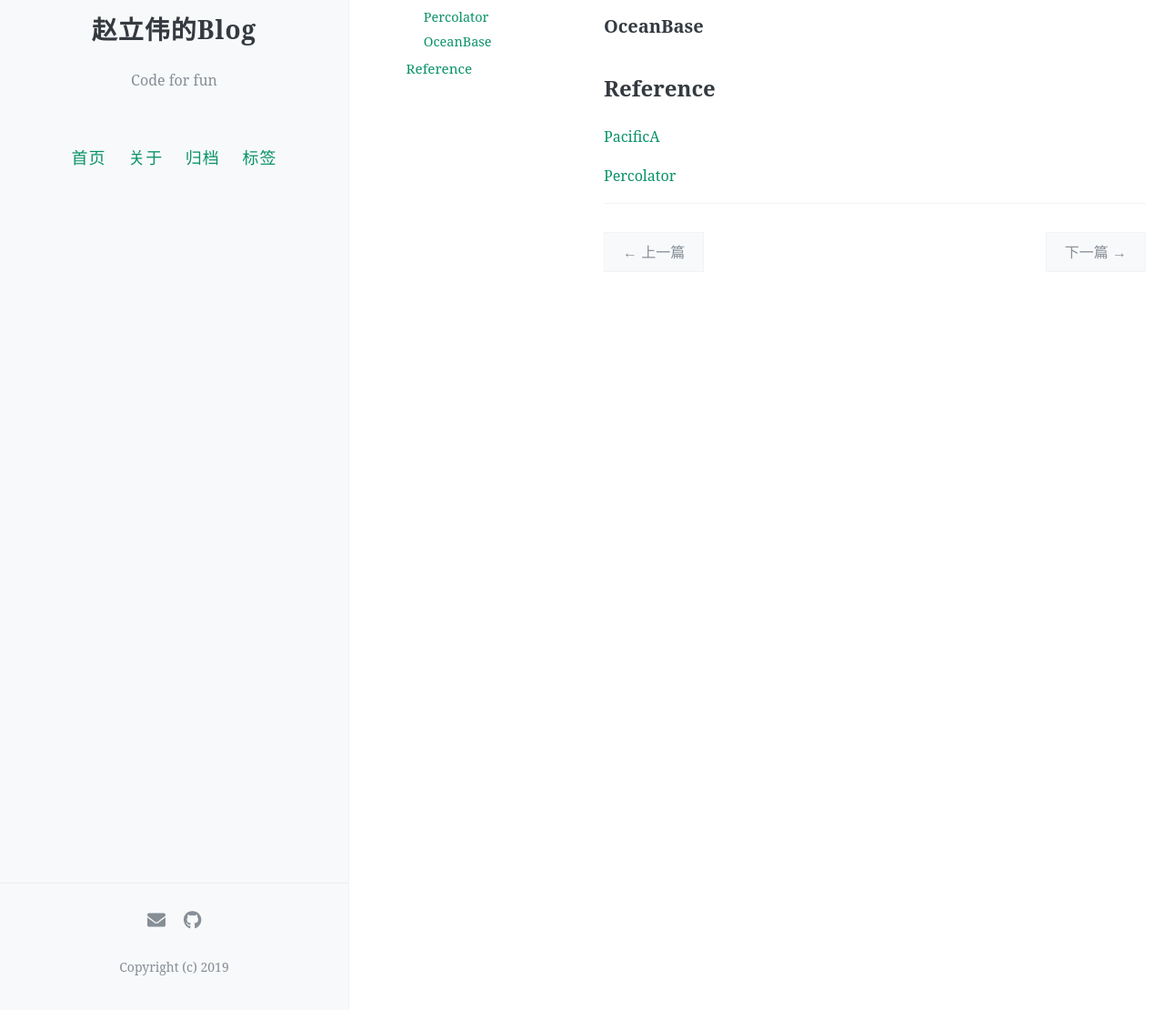
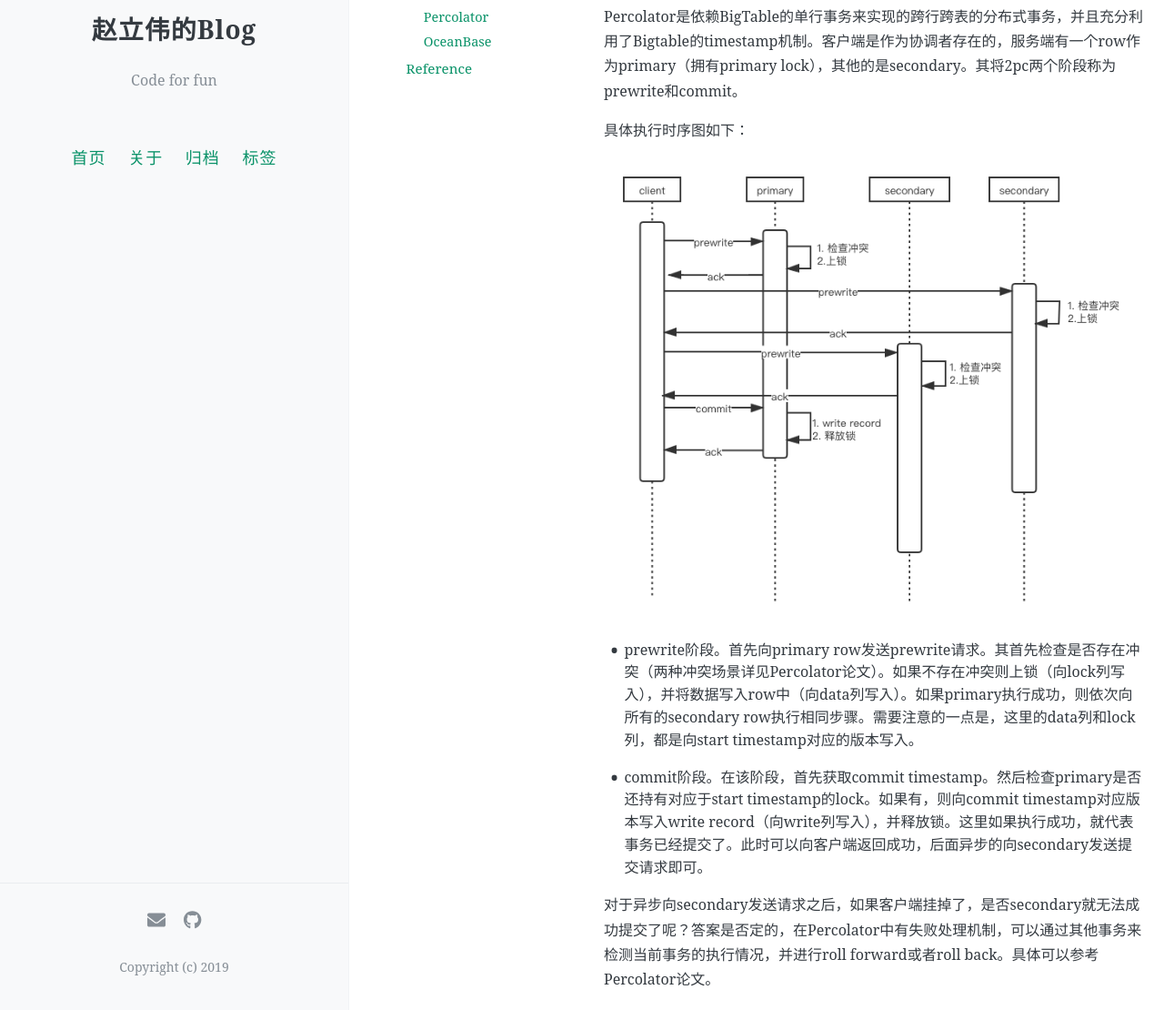
Before and after one commit to levy5307/blog, a Jekyll site: the page built from _posts/2021-07-11-2pc.md, in a window 1280 px wide and 1400 px high, scrolled down 4195 px. Shown: the part 290-1400 px from the top of the window at 91% size. Built offline with Jekyll 4.4.1, drawn with Linux system fonts in a browser that asks for light colours; comment, search, counter and statistics services are not loaded; before the commit the page ends 4825 px from its top, so only the background shows below that; some of the changed text lies outside the part shown.

Commit message:
update 2pc

```diff
--- a/_posts/2021-07-11-2pc.md
+++ b/_posts/2021-07-11-2pc.md
@@ -70,7 +70,7 @@ toc: true
 
 - 阻塞式协议。具体参见上一节
 
-- 效率低。用户感知到的提交延时是2次协调者写日志、2次参与者写日志以及2次rpc往返耗时
+- 效率低。用户感知到的***提交延时是2次协调者写日志、2次参与者写日志以及2次rpc往返耗时***
 
 ## 业内的优化实现
 
@@ -100,6 +100,20 @@ toc: true
 
 ### Percolator
 
+Percolator是依赖BigTable的单行事务来实现的跨行跨表的分布式事务，并且充分利用了Bigtable的timestamp机制。客户端是作为协调者存在的，服务端有一个row作为primary（拥有primary lock），其他的是secondary。其将2pc两个阶段称为prewrite和commit。
+
+具体执行时序图如下：
+
+![](../images/2pc-in-Percolator.png)
+
+- prewrite阶段。首先向primary row发送prewrite请求。其首先检查是否存在冲突（两种冲突场景详见Percolator论文）。如果不存在冲突则上锁（向lock列写入），并将数据写入row中（向data列写入）。如果primary执行成功，则依次向所有的secondary row执行相同步骤。需要注意的一点是，这里的data列和lock列，都是向start timestamp对应的版本写入。
+
+- commit阶段。在该阶段，首先获取commit timestamp。然后检查primary是否还持有对应于start timestamp的lock。如果有，则向commit timestamp对应版本写入write record（向write列写入），并释放锁。这里如果执行成功，就代表事务已经提交了。此时可以向客户端返回成功，后面异步的向secondary发送提交请求即可。
+
+对于异步向secondary发送请求之后，如果客户端挂掉了，是否secondary就无法成功提交了呢？答案是否定的，在Percolator中有失败处理机制，可以通过其他事务来检测当前事务的执行情况，并进行roll forward或者roll back。具体可以参考Percolator论文。
+
+总结：从上面的描述中可以看到，在percolator中，客户端感受到的提交延迟***为2次协调者写入、1次参与者写入以及n+1次rpc往返***。
+
 ### OceanBase
 
 ## Reference
```
Also changed, not shown: _posts/2019-12-18-backup-request-investigation.md (+1 -1 lines), _posts/2021-07-14-percolator.md (+1 -1 lines), images/2pc-in-PacificA.png, images/2pc-in-percolator.png (added).
